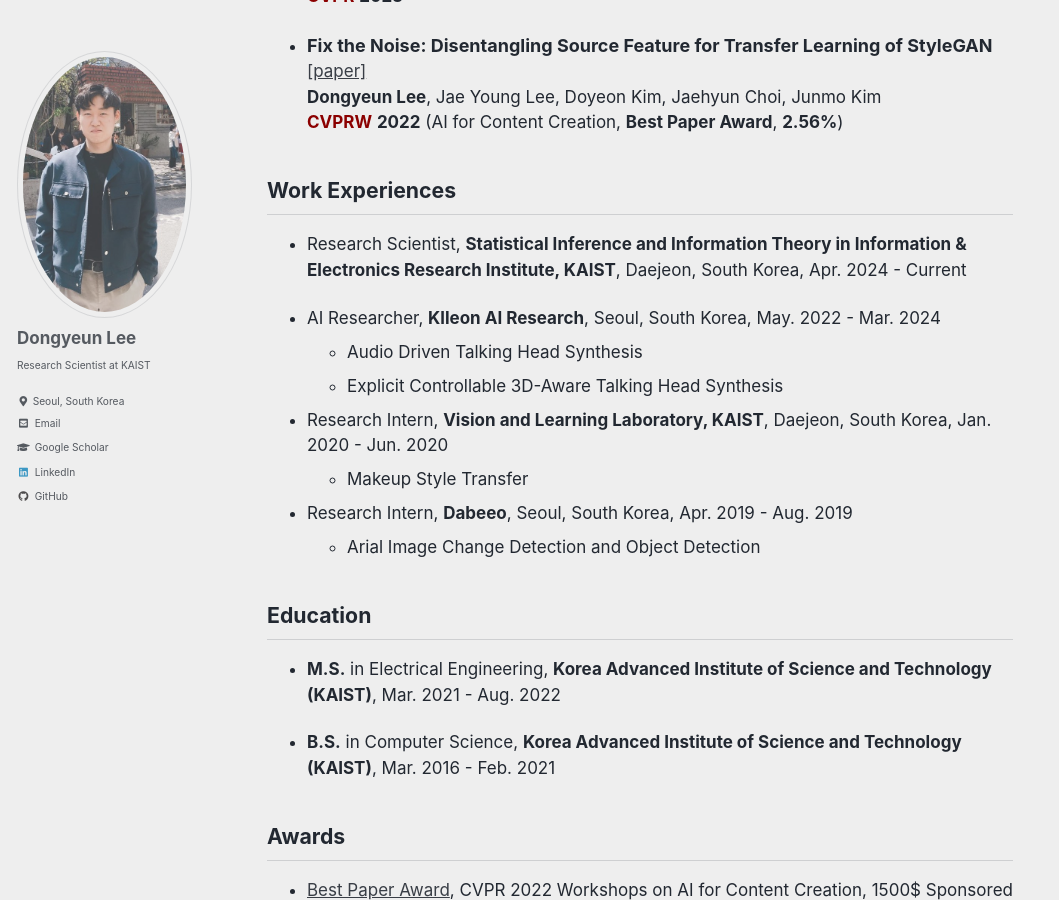
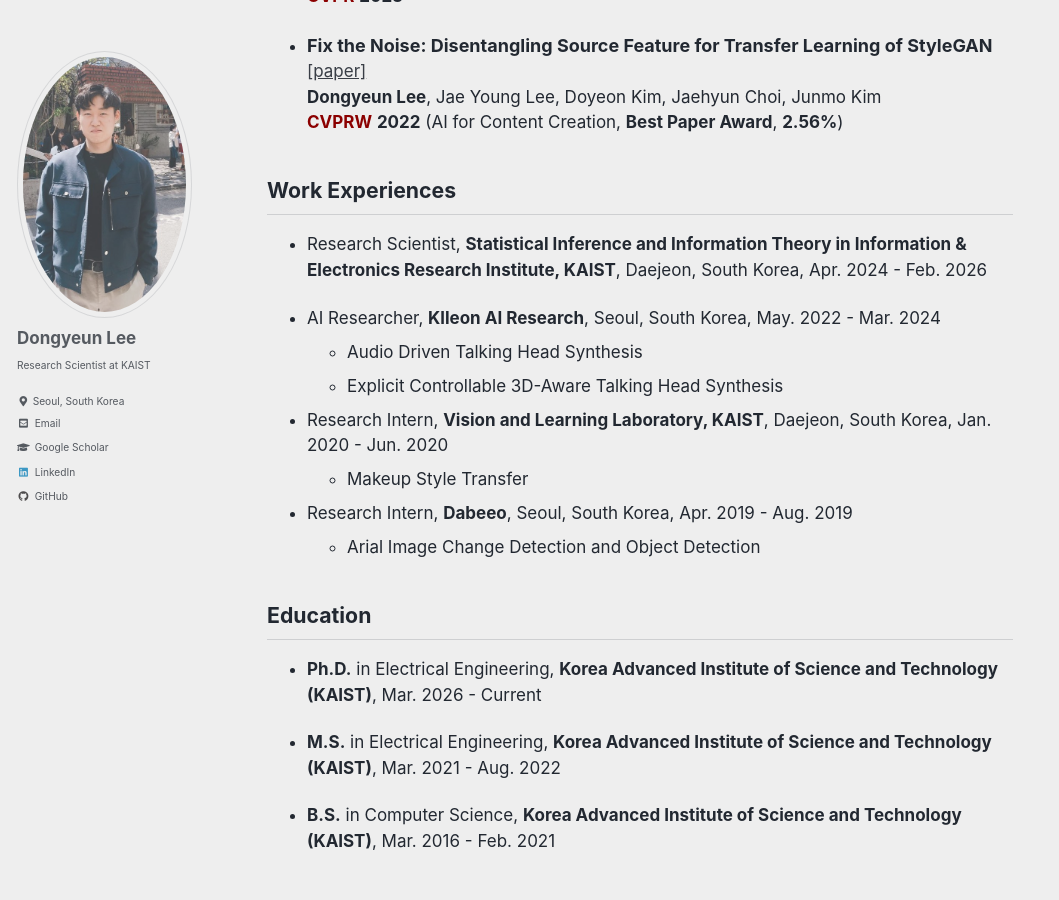
Before and after one commit to LeeDongYeun/leedongyeun.github.io, a Jekyll site: the page built from _pages/about.md, in a window 1280 px wide and 900 px high, scrolled down 1304 px. Shown: the whole window, without its empty margins (0-1059 px from the left). Built offline with Jekyll 4.4.1, drawn with Linux system fonts in a browser that asks for light colours; cached includes are drawn as plain includes; some of the changed text lies outside the part shown.

Commit message:
Correct PhD title and update work experience timeline
Updated PhD student title and adjusted work experience dates.

```diff
--- a/_pages/about.md
+++ b/_pages/about.md
@@ -7,7 +7,7 @@ redirect_from:
   - /about/
   - /about.html
 ---
-I am a PhD student at [Statistical Inference and Information Theory](http://siit.kaist.ac.kr/) (SIIT), [KAIST](https://www.kaist.ac.kr/), supervised by Prof. [Junmo Kim](http://siit.kaist.ac.kr/Faculty).
+I am a Ph.D. student at [Statistical Inference and Information Theory](http://siit.kaist.ac.kr/) (SIIT), [KAIST](https://www.kaist.ac.kr/), supervised by Prof. [Junmo Kim](http://siit.kaist.ac.kr/Faculty).
 I received M.S. degree at [KAIST](https://www.kaist.ac.kr/), under the supervision of Prof. [Junmo Kim](http://siit.kaist.ac.kr/Faculty).
 
 While my earlier research focused on computer vision, with a particular interest in **image & video synthesis**, my current work has shifted toward building more efficient and practical machine learning systems. My research interests now lie in **quantization** and **efficient ML**.
@@ -53,7 +53,7 @@ Doyeon Kim, **Dongyeun Lee**, Donggyu Joo, Junmo Kim \\
 <span style="color:darkred">**CVPRW**</span> **2022** (AI for Content Creation, **Best Paper Award**, **2.56%**)
 
 ## Work Experiences
-- Research Scientist, **Statistical Inference and Information Theory in Information & Electronics Research Institute, KAIST**, Daejeon, South Korea, Apr. 2024 - Current
+- Research Scientist, **Statistical Inference and Information Theory in Information & Electronics Research Institute, KAIST**, Daejeon, South Korea, Apr. 2024 - Feb. 2026
 
 - AI Researcher, **Klleon AI Research**, Seoul, South Korea, May. 2022 - Mar. 2024
   - Audio Driven Talking Head Synthesis
@@ -67,6 +67,8 @@ Doyeon Kim, **Dongyeun Lee**, Donggyu Joo, Junmo Kim \\
 <!-- <p style='text-align: right;'>Apr. 2019 - Aug. 2019</p> -->
 
 ## Education
+- **Ph.D.** in Electrical Engineering, **Korea Advanced Institute of Science and Technology (KAIST)**, Mar. 2026 - Current
+
 - **M.S.** in Electrical Engineering, **Korea Advanced Institute of Science and Technology (KAIST)**, Mar. 2021 - Aug. 2022
 
 - **B.S.** in Computer Science, **Korea Advanced Institute of Science and Technology (KAIST)**, Mar. 2016 - Feb. 2021
```
